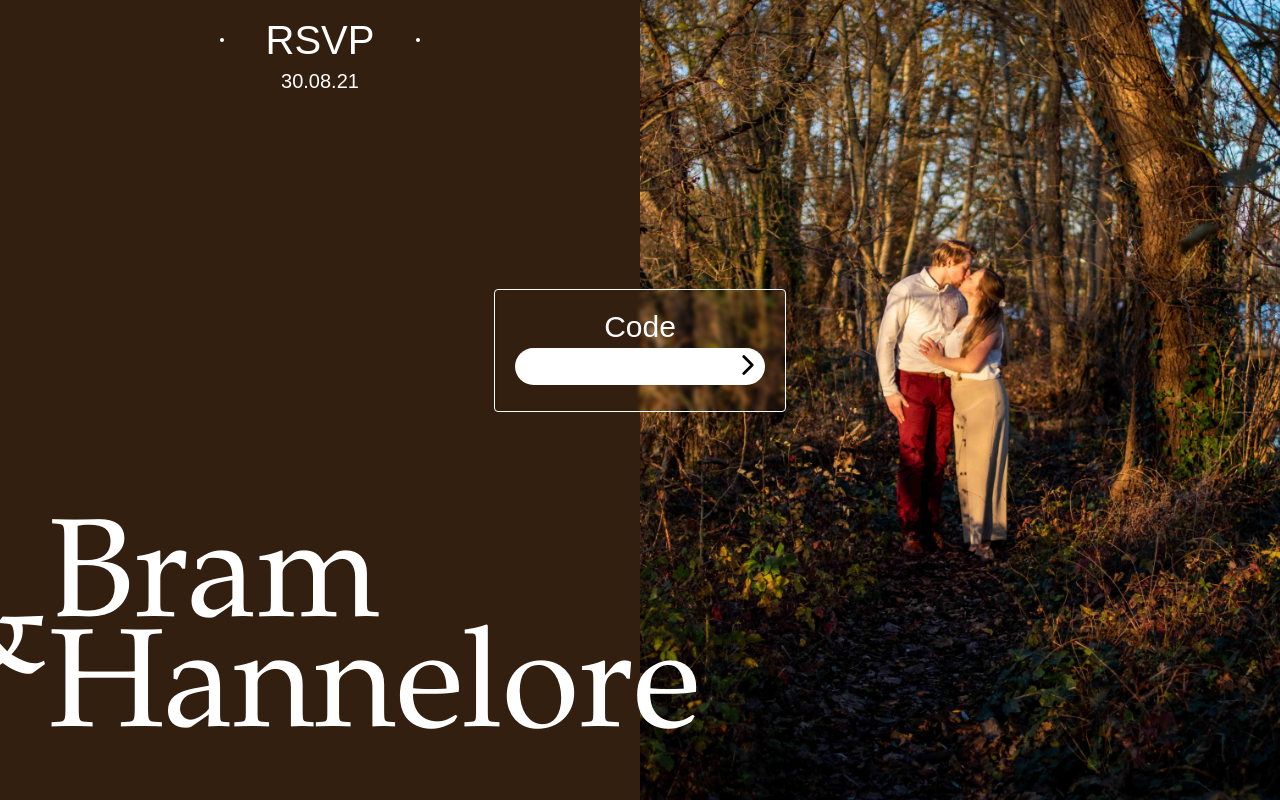
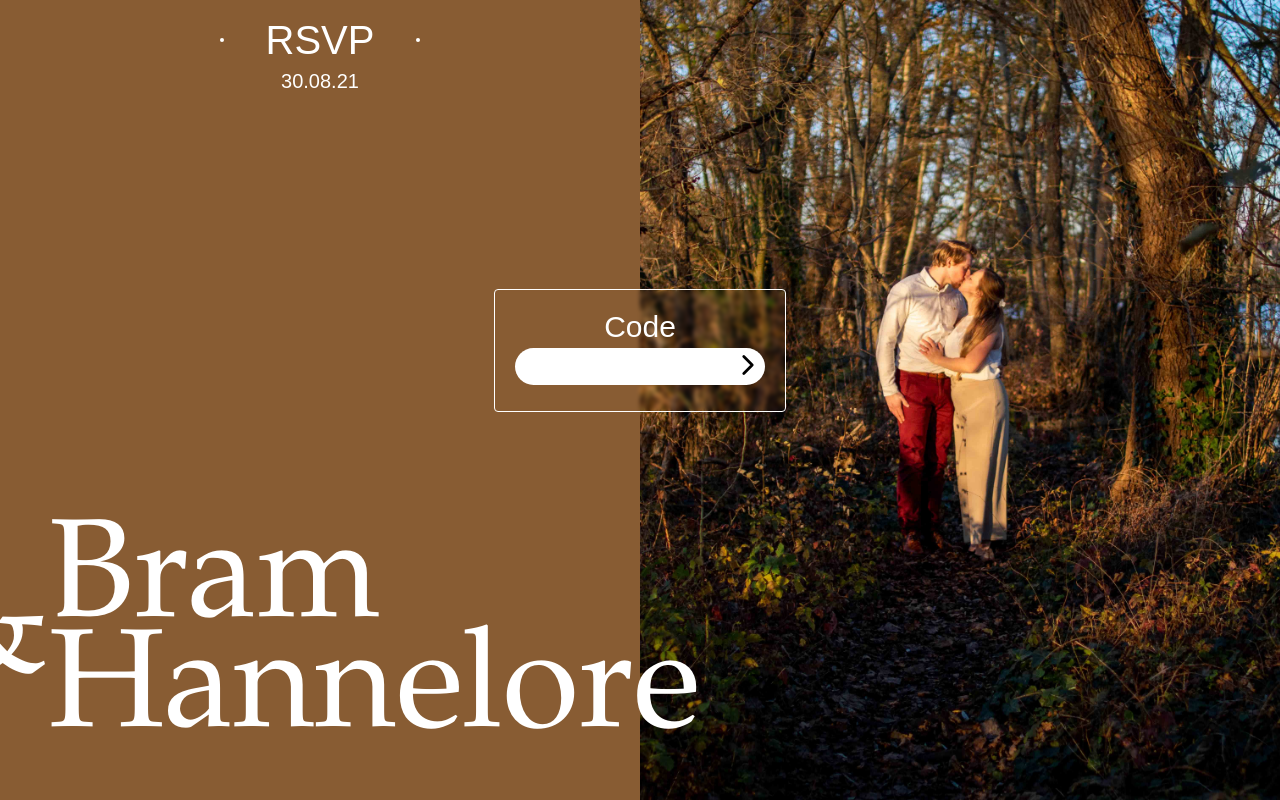
Before and after one commit to gdm-1718-jantemme/wedding_brammelore, a React (Create React App) app in the folder frontend/: page / in a window 1280 px wide. Built offline with nearby package versions, Linux system fonts and the light colour scheme.

Commit message:
main color change

```diff
--- a/frontend/src/App.sass
+++ b/frontend/src/App.sass
@@ -49,7 +49,7 @@
     display: flex
     flex-direction: column
     justify-content: space-between
-    background-color: #331F0F
+    background-color: #885C33
     position: absolute
     -webkit-transition: width 1.5s
     -moz-transition: width 1.5s
--- a/frontend/src/index.sass
+++ b/frontend/src/index.sass
@@ -1,3 +1,3 @@
 body
   margin: 0
-  background-color: green
+  background-color: #885C33
```
